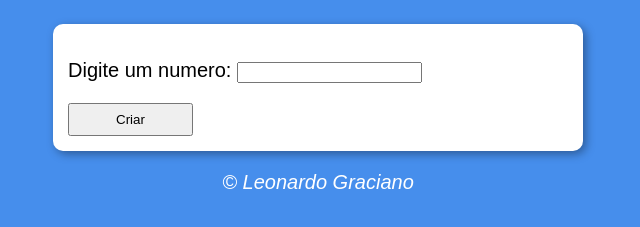
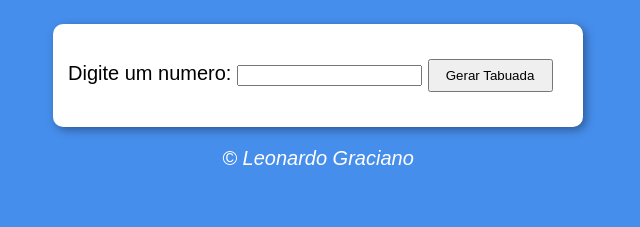
Before and after one commit to LeoGraciano/CursoEmVideo-AulaJavaScript, a plain HTML site: page Exe0002/exe02/index.html in a window 1280 px wide. Shown: the part 75-302 px from the top of the page, without its empty margins (322-962 px from the left). Drawn offline with Linux system fonts and the light colour scheme.

Commit message:
correções

```diff
--- a/Exe0002/exe01/script.js
+++ b/Exe0002/exe01/script.js
@@ -28,7 +28,7 @@ function confirm() {
         skip = Number(skip.value)
     }
     var res = document.getElementById('id_res')
-    res.innerHTML = ''
+    res.innerHTML = 'Contato: <br>'
     var span = document.createElement('span')
 
     if (start > end) {
--- a/Exe0002/exe02/index.html
+++ b/Exe0002/exe02/index.html
@@ -16,9 +16,9 @@
             <p>
                 <label for="number">Digite um numero:</label>
                 <input type="number" id='id_number' name="number">
+                <button onclick="confirm();" class="btn btn">Gerar Tabuada</button>
             </p>
-            <button onclick="confirm();" class="btn btn">Criar</button>
-        </div>
+            </div>
         <div id="id_resp">
         </div>
     </section>
--- a/Exe0002/exe02/script.js
+++ b/Exe0002/exe02/script.js
@@ -1,6 +1,11 @@
 function confirm() {
-    var number = Number(document.getElementById('id_number').value);
+    var number = document.getElementById('id_number');
+    if (number.value == '') {
+        window.alert('Campo em branco sera considerador o valor 0')
+    }
+    number = Number(number.value)
     var resp = document.getElementById('id_resp')
+    resp.innerHTML = 'Tabuada: <br>'
     var table = document.createElement('table');
     table.style = 'text-align: left'
     var tbody = document.createElement('tbody')
```
